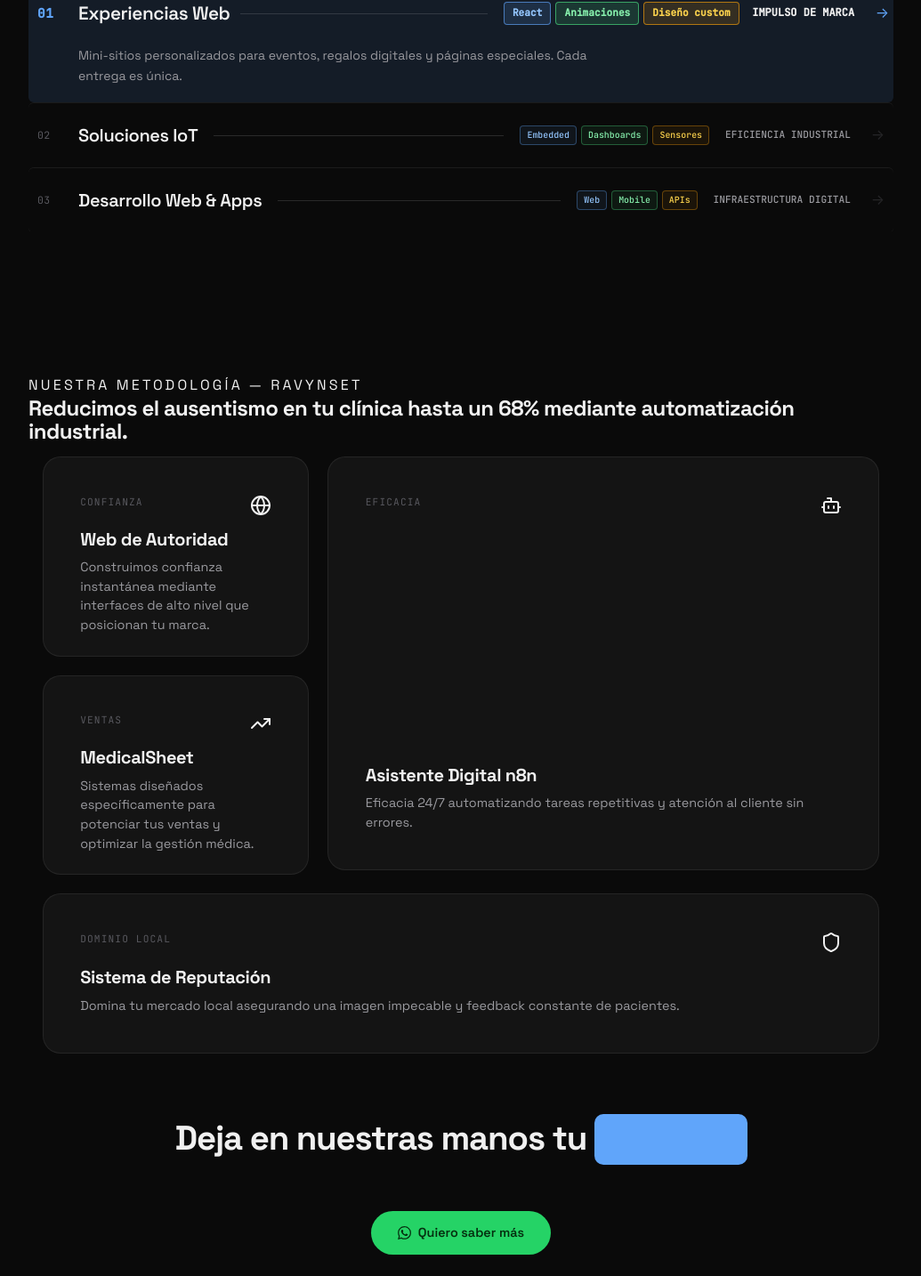
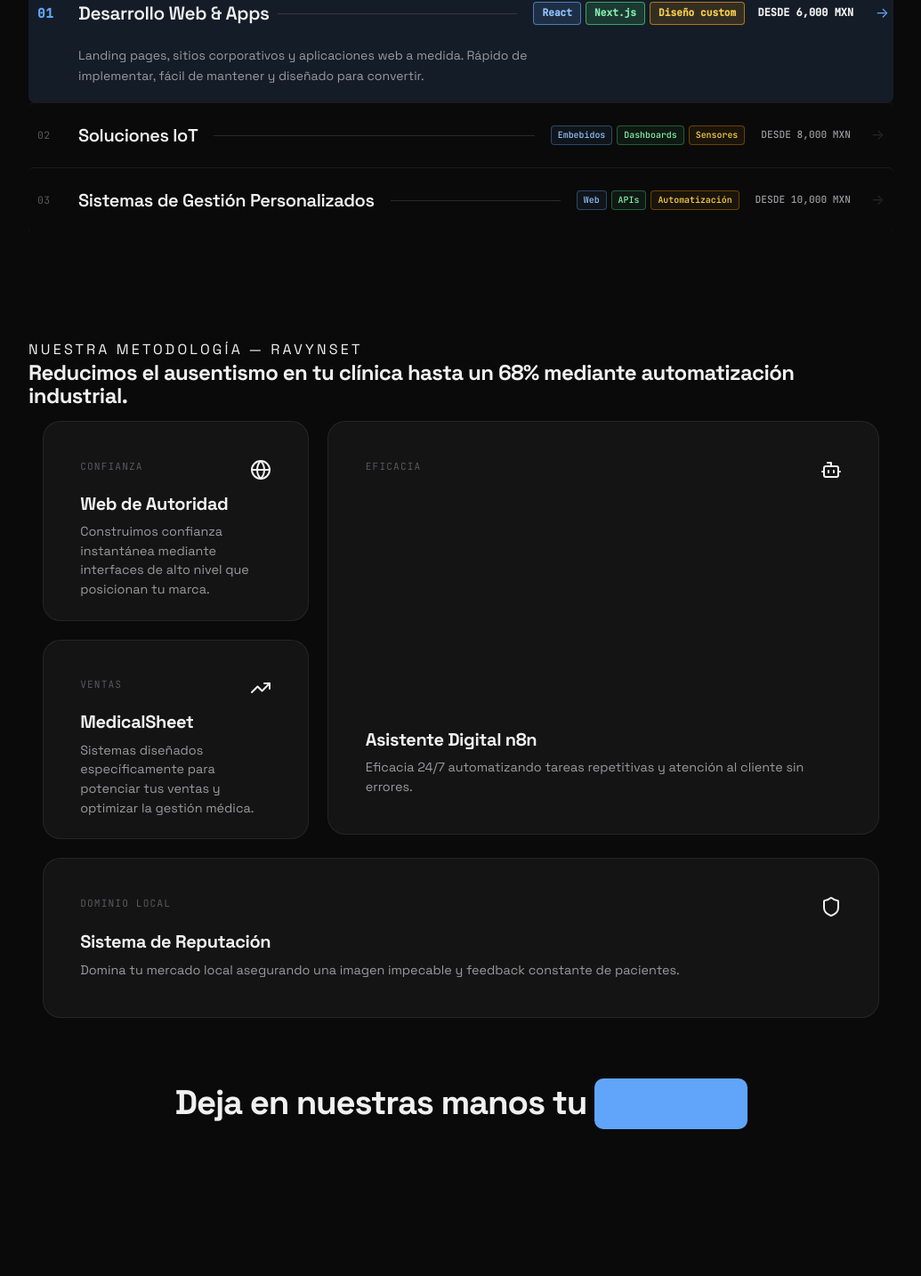
Before and after one commit to SaidHdz/ravyn-web, a React (Vite) app: page / in a window 1280 px wide. Shown: the part 1018-2452 px from the top of the page at 89% size, without its empty margins (122-1157 px from the left). Built offline with nearby package versions, Linux system fonts and the light colour scheme.

Commit message:
Web terminada version de escritorio

```diff
--- a/global.css
+++ b/global.css
@@ -748,6 +748,10 @@ html[data-theme="dark"] .tag-pill--amber { color: #fcd34d; }
   flex-direction: column;
   gap: 16px;
 }
+.quienes-logoloop {
+  margin-top: 112px;
+  margin-bottom: 48px;
+}
 .quienes-closing {
   font-size: clamp(1rem, 1.4vw, 1.15rem);
   color: var(--text-secondary);
--- a/src/components/sections/QuienesSomos.tsx
+++ b/src/components/sections/QuienesSomos.tsx
@@ -7,9 +7,11 @@ const ease = [0.16, 1, 0.3, 1] as const
 
 const techLogos = [
   { src: 'https://cdn.simpleicons.org/tailwindcss/white', alt: 'Tailwind CSS' },
-  { src: 'https://cdn.simpleicons.org/astro/white', alt: 'Astro' },
-  { src: 'https://cdn.simpleicons.org/react/white', alt: 'React' },
-  { src: 'https://cdn.simpleicons.org/n8n/white', alt: 'n8n' },
+  { src: 'https://cdn.simpleicons.org/astro/white',       alt: 'Astro' },
+  { src: 'https://cdn.simpleicons.org/react/white',       alt: 'React' },
+  { src: 'https://cdn.simpleicons.org/n8n/white',         alt: 'n8n' },
+  { src: 'https://cdn.simpleicons.org/vite/white',        alt: 'Vite.js' },
+  { src: 'https://cdn.simpleicons.org/nextdotjs/white',   alt: 'Next.js' },
 ]
 
 const stats = [
@@ -54,7 +56,7 @@ export default function QuienesSomos() {
           </motion.div>
         </div>
 
-        <div className="mt-16 mb-12">
+        <div className="quienes-logoloop">
           <LogoLoop
             logos={techLogos}
             speed={60}
--- a/src/components/sections/Ravynset.tsx
+++ b/src/components/sections/Ravynset.tsx
@@ -2,18 +2,9 @@ import { motion } from 'motion/react'
 import MagicBento from '../animations/MagicBento'
 import RotatingText from '@/components/RotatingText/RotatingText'
 import SplitText from '../animations/SplitText'
-import Magnet from '../animations/Magnet'
 import { Globe, Bot, Shield, TrendingUp } from 'lucide-react'
 
 const ease = [0.16, 1, 0.3, 1] as const
-
-const WA_HREF = 'https://wa.me/526441234567?text=Hola%2C%20me%20gustar%C3%ADa%20saber%20m%C3%A1s%20sobre%20sus%20servicios'
-
-const WhatsAppIcon = () => (
-  <svg width="15" height="15" viewBox="0 0 24 24" fill="currentColor" aria-hidden="true">
-    <path d="M17.472 14.382c-.297-.149-1.758-.867-2.03-.967-.273-.099-.471-.148-.67.15-.197.297-.767.966-.94 1.164-.173.199-.347.223-.644.075-.297-.15-1.255-.463-2.39-1.475-.883-.788-1.48-1.761-1.653-2.059-.173-.297-.018-.458.13-.606.134-.133.298-.347.446-.52.149-.174.198-.298.298-.497.099-.198.05-.371-.025-.52-.075-.149-.669-1.612-.916-2.207-.242-.579-.487-.5-.669-.51-.173-.008-.371-.01-.57-.01-.198 0-.52.074-.792.372-.272.297-1.04 1.016-1.04 2.479 0 1.462 1.065 2.875 1.213 3.074.149.198 2.096 3.2 5.077 4.487.709.306 1.262.489 1.694.625.712.227 1.36.195 1.871.118.571-.085 1.758-.719 2.006-1.413.248-.694.248-1.289.173-1.413-.074-.124-.272-.198-.57-.347m-5.421 7.403h-.004a9.87 9.87 0 01-5.031-1.378l-.361-.214-3.741.982.998-3.648-.235-.374a9.86 9.86 0 01-1.51-5.26c.001-5.45 4.436-9.884 9.888-9.884 2.64 0 5.122 1.03 6.988 2.898a9.825 9.825 0 012.893 6.994c-.003 5.45-4.437 9.884-9.885 9.884m8.413-18.297A11.815 11.815 0 0012.05 0C5.495 0 .16 5.335.157 11.892c0 2.096.547 4.142 1.588 5.945L.057 24l6.305-1.654a11.882 11.882 0 005.683 1.448h.005c6.554 0 11.89-5.335 11.893-11.893a11.821 11.821 0 00-3.48-8.413Z"/>
-  </svg>
-)
 
 const pilares = [
   {
@@ -44,7 +35,7 @@ const pilares = [
 
 export default function Ravynset() {
   return (
-    <section className="section bg-black py-24 overflow-hidden">
+    <section className="section bg-black pb-24 overflow-hidden">
       <div className="container">
         <div className="max-w-4xl mb-16">
           <motion.p
@@ -82,8 +73,7 @@ export default function Ravynset() {
           />
         </div>
 
-        <div className="flex flex-col items-center gap-8 text-center">
-          <p className="servicios-rotating-text !mt-0">
+        <p className="servicios-rotating-text !mt-0 text-center">
           Deja en nuestras manos tu{' '}
           <RotatingText
             texts={['web', 'app', 'sistema', 'automatización']}
@@ -98,21 +88,6 @@ export default function Ravynset() {
             rotationInterval={2000}
           />
         </p>
-
-          <Magnet distance={0.2} stiffness={200} damping={20}>
-            <a
-              href={WA_HREF}
-              target="_blank"
-              rel="noopener noreferrer"
-              className="servicio-cta !m-0"
-            >
-              <span className="servicio-cta-label">
-                <WhatsAppIcon />
-                Quiero saber más
-              </span>
-            </a>
-          </Magnet>
-        </div>
       </div>
     </section>
   )
--- a/src/components/sections/Servicios.tsx
+++ b/src/components/sections/Servicios.tsx
@@ -15,24 +15,24 @@ const TAG_COLORS = ['blue', 'green', 'amber'] as const
 const servicios = [
   {
     num: '01',
-    title: 'Experiencias Web',
-    desc: 'Mini-sitios personalizados para eventos, regalos digitales y páginas especiales. Cada entrega es única.',
-    tags: ['React', 'Animaciones', 'Diseño custom'],
-    value: 'Impulso de Marca',
+    title: 'Desarrollo Web & Apps',
+    desc: 'Landing pages, sitios corporativos y aplicaciones web a medida. Rápido de implementar, fácil de mantener y diseñado para convertir.',
+    tags: ['React', 'Next.js', 'Diseño custom'],
+    value: 'Desde 6,000 MXN',
   },
   {
     num: '02',
     title: 'Soluciones IoT',
     desc: 'Hardware + software a la medida para automatización, monitoreo remoto y control de procesos industriales.',
-    tags: ['Embedded', 'Dashboards', 'Sensores'],
-    value: 'Eficiencia Industrial',
+    tags: ['Embebidos', 'Dashboards', 'Sensores'],
+    value: 'Desde 8,000 MXN',
   },
   {
     num: '03',
-    title: 'Desarrollo Web & Apps',
-    desc: 'Landing pages, sistemas internos y aplicaciones para negocios locales. Rápido de implementar, fácil de mantener.',
-    tags: ['Web', 'Mobile', 'APIs'],
-    value: 'Infraestructura Digital',
+    title: 'Sistemas de Gestión Personalizados',
+    desc: 'Plataformas internas para administrar tu negocio: inventarios, clientes, reportes y flujos de trabajo automatizados.',
+    tags: ['Web', 'APIs', 'Automatización'],
+    value: 'Desde 10,000 MXN',
   },
 ]
 
@@ -40,7 +40,7 @@ export default function Servicios() {
   const [active, setActive] = useState<number>(0)
 
   return (
-    <section id="servicios" className="section">
+    <section id="servicios" className="section" style={{ paddingBottom: '40px' }}>
       <div className="container">
         <SplitText
           text="Servicios"
```
Also changed, not shown: 1 other file (tests, documents, lock files or other folders). Lines whose indentation alone changed are shown as unchanged.
